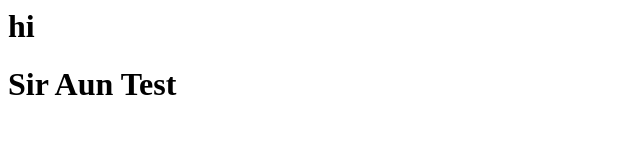
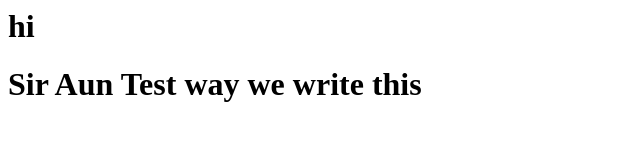
Before and after one commit to kehkashanIrfanAli/my_portfolio, a plain HTML site: page index.html in a window 1280 px wide. Shown: the whole page, without its empty margins (0-640 px from the left). Drawn offline with Linux system fonts and the light colour scheme.

```diff
--- a/index.html
+++ b/index.html
@@ -1,2 +1,2 @@
 <h1>hi</h1>
-<h1>Sir Aun Test</h1>
+<h1>Sir Aun Test way we write this</h1>
```
Also changed, not shown: about.html (added).
